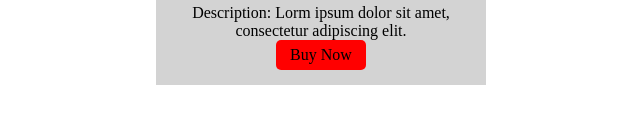
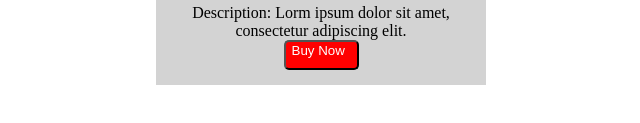
Before and after one commit to acciojob/pricing-card-TejaswiniHirudkar, a website: page main.html in a window 1280 px wide. Shown: the part 253-376 px from the top of the page, without its empty margins (319-959 px from the left). Drawn offline with Linux system fonts and the light colour scheme.

Commit message:
created a submission

```diff
--- a/main.html
+++ b/main.html
@@ -14,9 +14,7 @@
 		<h1>Pricing Card</h1>
 		<p>Price: Rs.200</p>
 		<p>Description: Lorm ipsum dolor sit amet, consectetur adipiscing elit.</p>
-		<div class="buy">
-			<p>Buy Now</p>
-		</div>
+			<button>Buy Now</button>
 	</div>
 </body>
 
--- a/styles.css
+++ b/styles.css
@@ -5,7 +5,7 @@
 	padding:15px;
 	margin:auto;
 }
-p, h1, img{
+p, h1, img, button{
 	margin:auto;
 	text-align:center;
 }
@@ -14,12 +14,12 @@ p, h1, img{
 	width:80%;
 
 }
-.buy{
+button{
 	background-color:red;
-	width:30%;
+	width:25%;
 	margin:auto;
 	border-radius:5px;
 	height:30px;
 	display:flex;
-	align-items:center;
+	color:white;
 }
```
